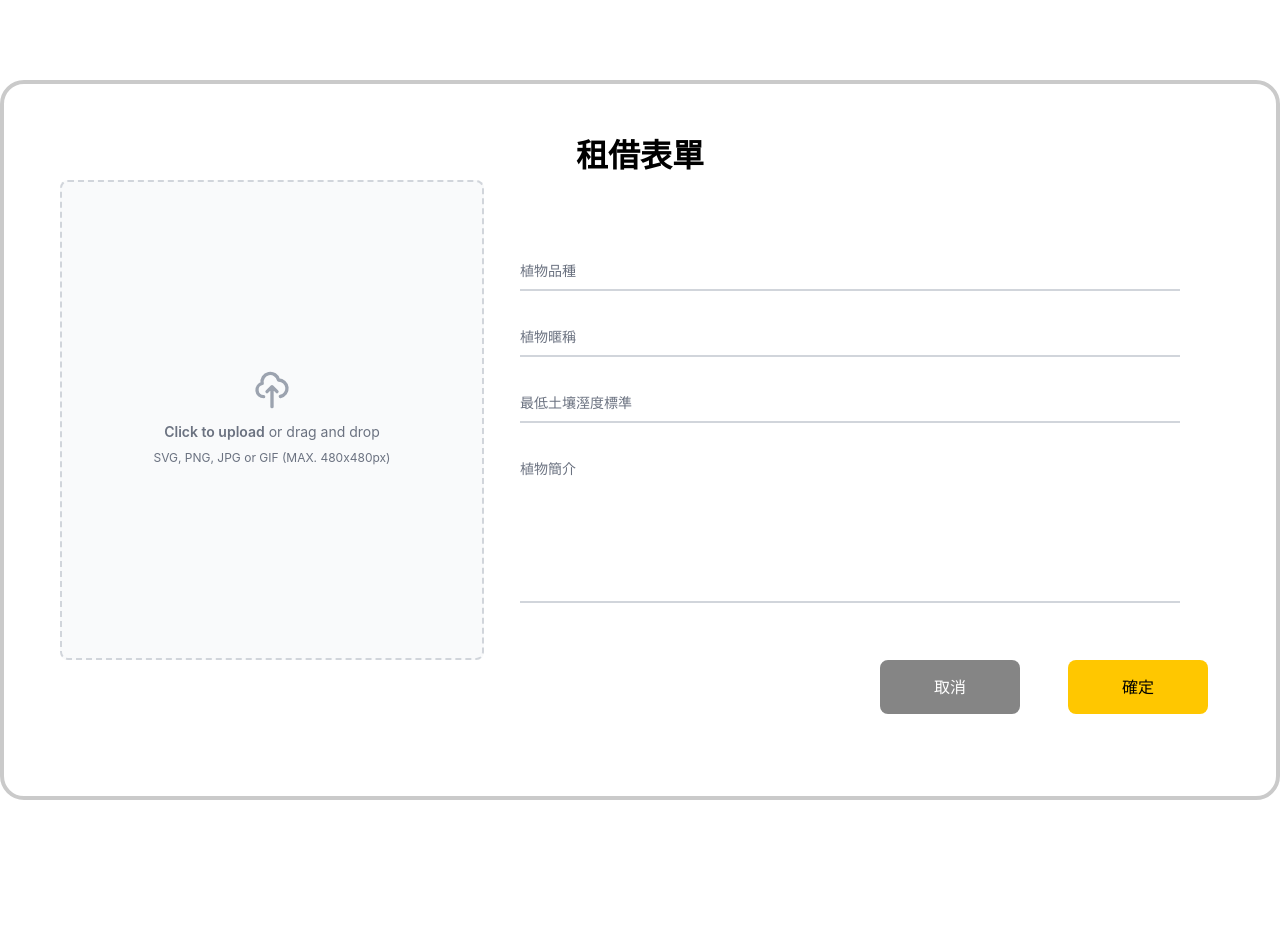
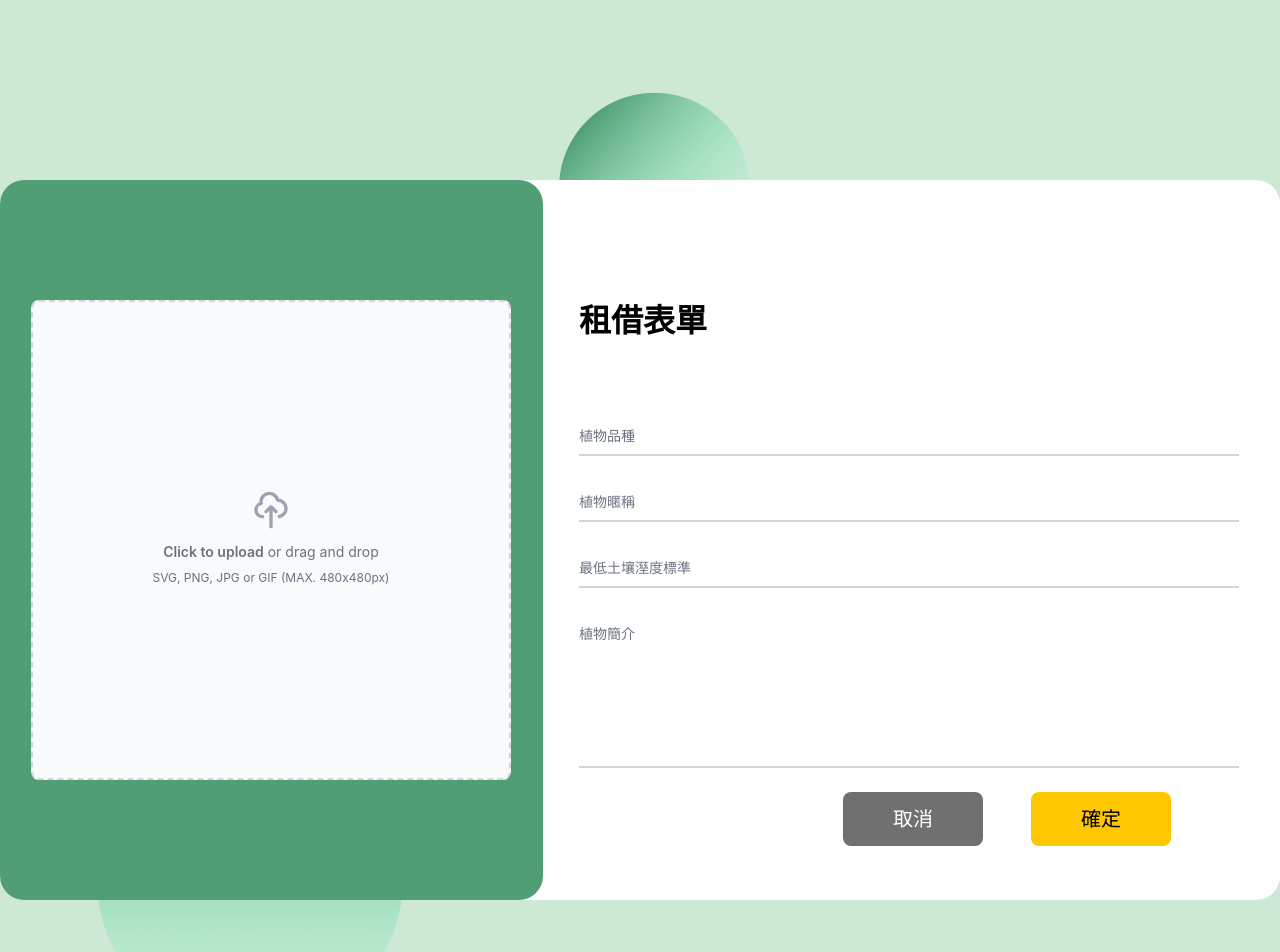
Before and after one commit to YOU-SYUAN/rental-planter, a React (Create React App) app: page /rentForm in a window 1280 px wide. Shown: the top 952 px of the page. Before the commit the page ends 800 px from the top, so only its background shows below. Built offline with nearby package versions, Linux system fonts and the light colour scheme.

Commit message:
style: :art: login page 調整

```diff
--- a/src/components/RentForm.js
+++ b/src/components/RentForm.js
@@ -1,13 +1,16 @@
+import background from "../assets/formbg.png";
 function RentForm() {
   return (
-    <div class="flex justify-center mt-[5rem]">
-      <div class="w-[1280px] h-[720px] border-4 border-[#CACACA] rounded-3xl tablet:w-[416px] tablet:h-[795px]">
-        <h1 class="text-center text-[32px] font-semibold pt-12 tablet:pt-[20px] tablet:text-[20px]">
-          租借表單
-        </h1>
-        <div class="flex flex-wrap flex-row">
+    <div
+      class=" w-full h-[1080px]"
+      style={{ backgroundImage: `url(${background})` }}
+    >
+      <div class="flex justify-center ">
+        <div class="w-[1280px] h-[720px] mt-[180px] tablet:w-[416px] tablet:h-[795px]">
+          <div class="flex flex-row  bg-white rounded-3xl">
             {/* 上傳圖片 */}
-          <div class="flex justify-center items-center w-[480px] h-[480px] pl-[56px] tablet:w-[352px] tablet:h-[220px] tablet:mt-6">
+            <div class="w-[543px] h-[720px] bg-[#519E75] rounded-3xl">
+              <div class="flex justify-center items-center mt-[120px] w-[480px] h-[480px] mx-[31px] tablet:w-[352px] tablet:h-[220px] tablet:mt-6">
                 <label
                   for="dropzone-file"
                   class="flex flex-col justify-center items-center w-[480px] h-[480px] tablet:w-[352px] tablet:h-[220px] bg-gray-50 rounded-lg border-2 border-gray-300 border-dashed cursor-pointer dark:hover:bg-bray-800 dark:bg-gray-700 hover:bg-gray-100 dark:border-gray-600 dark:hover:border-gray-500 dark:hover:bg-gray-600"
@@ -29,8 +32,8 @@ function RentForm() {
                       ></path>
                     </svg>
                     <p class="mb-2 text-sm text-gray-500 dark:text-gray-400">
-                  <span class="font-semibold">Click to upload</span> or drag and
-                  drop
+                      <span class="font-semibold">Click to upload</span> or drag
+                      and drop
                     </p>
                     <p class="text-xs text-gray-500 dark:text-gray-400">
                       SVG, PNG, JPG or GIF (MAX. 480x480px)
@@ -39,9 +42,13 @@ function RentForm() {
                   <input id="dropzone-file" type="file" class="hidden" />
                 </label>
               </div>
+            </div>
             {/* 植物資料 */}
-          <div class="mt-[69px] ml-9 tablet:mt-6 tablet:ml-8">
-            <div class="relative z-0 mb-6 w-[660px] group tablet:w-[364px]">
+            <div class="mt-[69px] ml-9 tablet:mt-6 tablet:ml-8 ">
+              <h1 class="text-left text-[32px]  font-semibold pt-12 tablet:pt-[20px] tablet:text-[20px]">
+                租借表單
+              </h1>
+              <div class="relative z-0 mb-6 mt-[69px] w-[660px] group tablet:w-[364px]">
                 <input
                   type="text"
                   name="variety"
@@ -105,15 +112,16 @@ function RentForm() {
                   植物簡介
                 </label>
               </div>
+              <div class="flex justify-end mt-2">
+                <button class="h-[54px] w-[140px] text-[20px] bg-[#707070] text-white rounded-lg mr-12 tablet:h-[41px] tablet:w-[120px]">
+                  取消
+                </button>
+                <button class="h-[54px] w-[140px] text-[20px] bg-[#FFC700] rounded-lg mr-[68px] tablet:h-[41px] tablet:w-[120px]">
+                  確定
+                </button>
               </div>
             </div>
-        <div class="flex justify-end">
-          <button class="h-[54px] w-[140px] bg-[#858585] text-white rounded-lg mr-12 tablet:h-[41px] tablet:w-[120px]">
-            取消
-          </button>
-          <button class="h-[54px] w-[140px] bg-[#FFC700] rounded-lg mr-[68px] tablet:h-[41px] tablet:w-[120px]">
-            確定
-          </button>
+          </div>
         </div>
       </div>
     </div>
--- a/src/index.js
+++ b/src/index.js
@@ -18,7 +18,7 @@ root.render(
   <BrowserRouter>
     <Routes>
       <Route path="/" element={<Login />} />
-      <Route path="/mainPage" element={<App />} />
+      <Route path="/main" element={<App />} />
       <Route path="/rentForm" element={<RentForm />} />
       <Route path="*" element={<h1>404 Page Not Found</h1>} />
     </Routes>
--- a/src/pages/App.js
+++ b/src/pages/App.js
@@ -17,7 +17,7 @@ import axios from "axios";
 function App() {
   console.log(localStorage.getItem("token"));
   //get user info
-  axios.get("http://192.168.168.83:3000/api/auth", {
+  axios.get("http://192.168.168.83:3000/api/user", {
     headers: { "Auth-Method": "JWT", Auth: localStorage.getItem("token") },
   });
   // 顯示sidebar
@@ -162,7 +162,9 @@ function App() {
                       clip-rule="evenodd"
                     ></path>
                   </svg>
-                  <span class="flex-1 ml-3 whitespace-nowrap">登出</span>
+                  <span onClick={logout} class="flex-1 ml-3 whitespace-nowrap">
+                    登出
+                  </span>
                 </button>
               </li>
             </ul>
@@ -214,8 +216,8 @@ function App() {
             <div class="text-[20px] text-white tablet:text-[16px] phone:text-[12px]">
               用心愛護你的植物
             </div>
-            <Button class="bg-[#519E75] rounded-lg mt-4 w-[136px] h-[60px] tablet:w-[96px] tablet:h-[48px] text-white phone:w-[88px] phone:h-[48px] phone:text-[12px]">
-              立即預約
+            <Button class="bg-[#519E75] rounded-lg mt-4 w-[136px] h-[60px] tablet:w-[96px] tablet:h-[48px] text-white phone:w-[72px] phone:h-9 phone:text-[12px]">
+              立即登記
             </Button>
           </Grid>
         </Grid>
--- a/src/pages/Intro.js
+++ b/src/pages/Intro.js
@@ -16,14 +16,14 @@ function Intro() {
         <Typography class="font-extrabold text-[44px] tablet:text-[20px] tablet:mt-2 phone:text-[18px] phone:flex phone:justify-center phone:mt-2">
           盆器租借系統
         </Typography>
-        <ul class="list-disc leading-10 text-[20px] tablet:text-[14px] p-6 tablet:leading-7 tablet:mt-5 phone:text-[14px] phone:leading-5 phone:pl-[60px] phone:pt-[31px]">
+        <ul class="list-disc leading-10 text-gray-500  text-[20px] tablet:text-[14px] pt-6 pl-6 tablet:leading-7 tablet:mt-5 phone:text-[14px] phone:leading-5 phone:pl-[60px] phone:pt-[31px]">
           <li>土壤溼度感測</li>
           <li>光照強度感測</li>
           <li>光照開關控制</li>
           <li>預約盆器租借</li>
-          <li>租竊盆器遞補通知</li>
+          <li>租借盆器遞補通知</li>
         </ul>
-        <Typography class="mt-5 text-[20px] tablet:text-[14px] tablet:mt-6 phone:text-[14px] phone:w-[203px] phone:h-[63px] phone:pb-[31px] phone:mb-5">
+        <Typography class="mt-6 text-[20px] text-[#ADADAD] tablet:text-[14px] tablet:mt-6 phone:text-[14px] phone:w-[203px] phone:h-[63px] phone:pb-[31px] phone:mb-5">
           打造自動化系統，隨時檢測植物生長環境，讓你的植物安心生長。
         </Typography>
       </div>
--- a/src/pages/Rentalsticker.js
+++ b/src/pages/Rentalsticker.js
@@ -10,7 +10,7 @@ function Rent() {
         </div>
         <div class="text-center">
           <button class="bg-[#519E75] w-[136px] h-[60px] text-[24px] text-white rounded-lg mt-6 mb-24 tablet:mb-[45px] tablet:mt-[45px] tablet:w-[104px] tablet:h-[48px] tablet:text-[16px] phone:w-[88px] phone:h-[42px] phone:text-[18px]">
-            立即租借
+            立即登記
           </button>
         </div>
       </div>
```
Also changed, not shown: src/pages/Login.js (+17 -18 lines), src/assets/formbg.png (added). Lines whose indentation alone changed are shown as unchanged.
